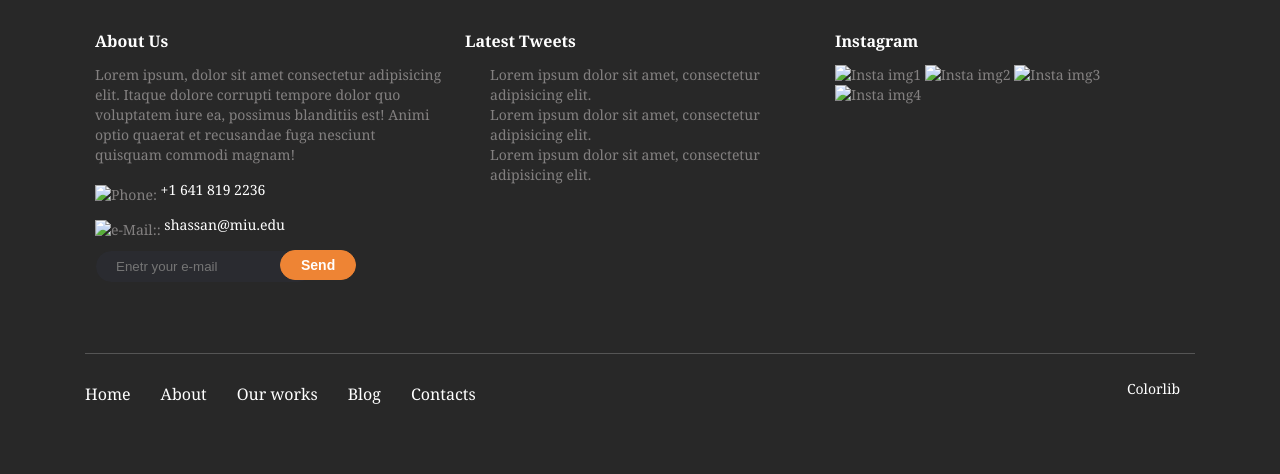
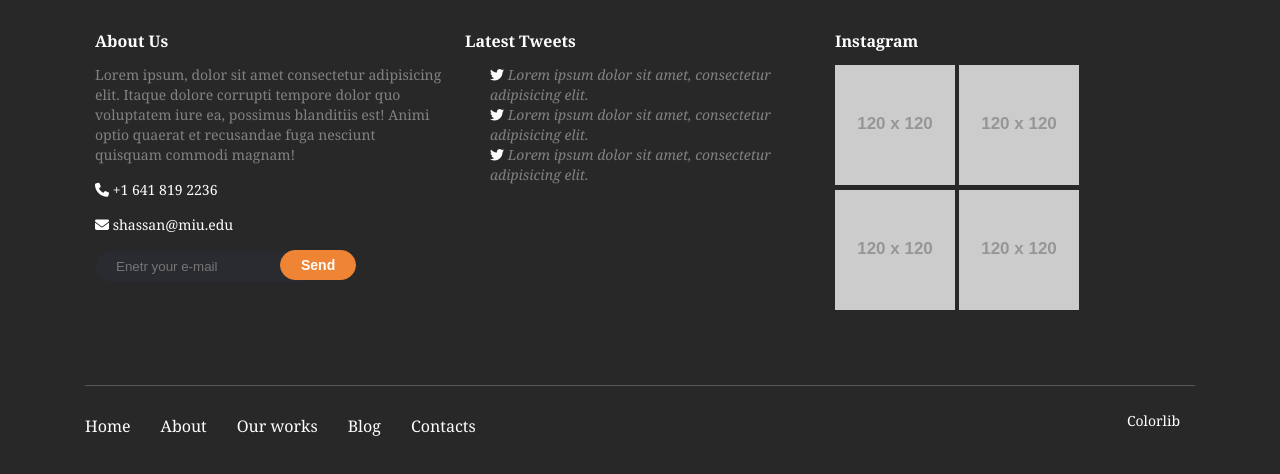
Before and after one commit to erazon/cs472, a plain HTML site: page footer-layout.html in a window 1280 px wide. Drawn offline with Linux system fonts and the light colour scheme; placeholder pictures from the web are drawn by us.

Commit message:
footer layout added

```diff
--- a/css/footer-layout.css
+++ b/css/footer-layout.css
@@ -6,8 +6,6 @@ body{
 .container{
     max-width: 1110px;
     margin: 0 auto;
-    /* padding-left: 15px;
-    padding-right: 15px; */
 }
 
 footer{
@@ -38,38 +36,25 @@ justify-content: flex-start;
 .flex-end {
     justify-content: flex-end;
 }
-.flex-end li {
-
+.icon-custom{
+    color: white;
 }
-
 .center {
     justify-content: center;
 }
-.center li {
-
-}
-
 .space-between {
     justify-content: space-between;
 }
-.space-between li {
-
-}
-
 .space-around {
     justify-content: space-around;
-}
-.space-around li {
-
 }
 
 .space-evenly {
     justify-content: space-evenly;
 }
-.space-evenly li {
-
+.tweets > li{
+    font-style: italic;
 }
-
 .flex-item {
     flex: 1 1 0px;
     padding: 5px;
--- a/footer-layout.html
+++ b/footer-layout.html
@@ -6,6 +6,7 @@
     <meta name="viewport" content="width=device-width, initial-scale=1.0">
     <link rel="stylesheet" href="css/footer-layout.css">
     <title>Design Footer using Flex</title>
+    <script src="https://kit.fontawesome.com/25bdddf30c.js" crossorigin="anonymous"></script>
 </head>
 <body>
     <div class="container">
@@ -16,8 +17,8 @@
                 <h2>About Us</h2>
                 <p>Lorem ipsum, dolor sit amet consectetur adipisicing elit. Itaque dolore corrupti tempore dolor quo voluptatem iure ea, possimus blanditiis est! Animi optio quaerat et recusandae fuga nesciunt quisquam commodi magnam!</p>
                 <ul class="quick-contact">
-                    <li><img src="icon-phone.jpg" alt="Phone:"><a href="tel:+1 641 819 2189"> +1 641 819 2236</a></li>
-                    <li><img src="icon-envelop.jpg" alt="e-Mail::"><a href="mailto:shassan@miu.edu"> shassan@miu.edu</a></li>
+                    <li><i class="fa fa-phone icon-custom"></i> <a href="tel:+1 641 819 2189"> +1 641 819 2236</a></li>
+                    <li><i class="fa-solid fa-envelope icon-custom"></i> <a href="mailto:shassan@miu.edu"> shassan@miu.edu</a></li>
                     <li>
                         <form action="" method="post">
                             <input type="text" placeholder="Enetr your e-mail" />
@@ -30,17 +31,17 @@
             <div class="flex-item">
                 <h2>Latest Tweets</h2>
                 <ul class="tweets">
-                    <li>Lorem ipsum dolor sit amet, consectetur adipisicing elit.</li>
-                    <li>Lorem ipsum dolor sit amet, consectetur adipisicing elit.</li>
-                    <li>Lorem ipsum dolor sit amet, consectetur adipisicing elit.</li>
+                    <li><i class="fa fa-twitter icon-custom"></i> Lorem ipsum dolor sit amet, consectetur adipisicing elit.</li>
+                    <li><i class="fa fa-twitter icon-custom"></i> Lorem ipsum dolor sit amet, consectetur adipisicing elit.</li>
+                    <li><i class="fa fa-twitter icon-custom"></i> Lorem ipsum dolor sit amet, consectetur adipisicing elit.</li>
                 </ul>
             </div>
             <div class="flex-item">
                 <h2>Instagram</h2>
-                <img src="insta1.jpg" alt="Insta img1" />
-                <img src="insta2.jpg" alt="Insta img2" />
-                <img src="insta3.jpg" alt="Insta img3" />
-                <img src="insta4.jpg" alt="Insta img4" />
+                <img src="https://via.placeholder.com/120" alt="placeholder" />
+                <img src="https://via.placeholder.com/120" alt="placeholder" />
+                <img src="https://via.placeholder.com/120" alt="placeholder" />
+                <img src="https://via.placeholder.com/120" alt="placeholder" />
             </div>
         </div>
         <div class="flex-container space-evenly navsection">
```
Also changed, not shown: index.html (+1 -0 lines). Lines whose indentation alone changed are shown as unchanged.
